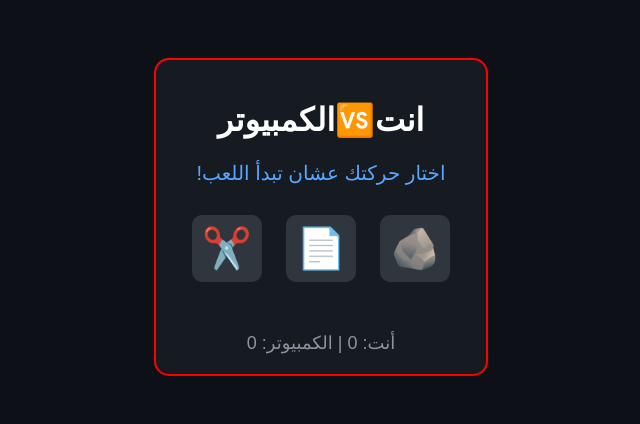
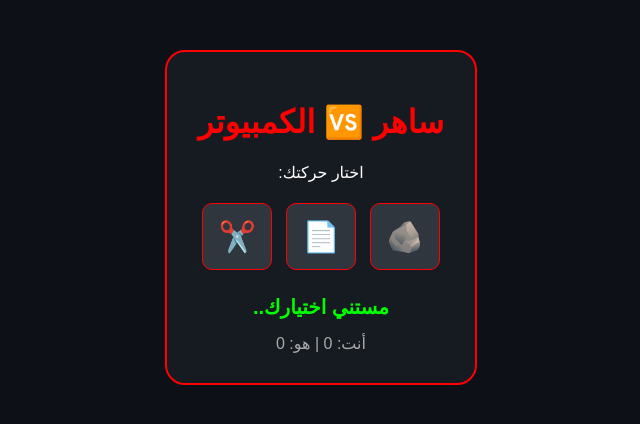
Before and after one commit to BOSTON225/html, a plain HTML site: page game.html in a window 1280 px wide. Shown: the whole page, without its empty margins (319-959 px from the left). Drawn offline with Linux system fonts and the light colour scheme.

Commit message:
Update game.html

```diff
--- a/game.html
+++ b/game.html
@@ -3,94 +3,47 @@
 <head>
     <meta charset="UTF-8">
     <meta name="viewport" content="width=device-width, initial-scale=1.0">
-    <title>ساهر ضد الكمبيوتر</title>
+    <title>لعبة ساهر - حجر ورقة مقص</title>
     <style>
-        body {
-            background-color: #0d1117;
-            color: white;
-            font-family: Arial, sans-serif;
-            text-align: center;
-            padding-top: 50px;
-        }
-        .game-container {
-            border: 2px solid #ff0000;
-            padding: 20px;
-            border-radius: 15px;
-            display: inline-block;
-            background: #161b22;
-        }
-        .choices button {
-            font-size: 40px;
-            padding: 10px;
-            margin: 10px;
-            cursor: pointer;
-            border-radius: 10px;
-            border: none;
-            background: #30363d;
-            transition: 0.2s;
-        }
-        .choices button:hover { background: #ff0000; }
-        #status { font-size: 20px; margin: 20px; color: #58a6ff; }
-        #score { font-size: 18px; color: #8b949e; }
-        .result-box {
-            font-size: 24px;
-            font-weight: bold;
-            margin-top: 10px;
-            min-height: 30px;
-        }
+        body { background: #0d1117; color: white; text-align: center; font-family: Arial; padding-top: 50px; margin: 0; }
+        .game-card { background: #161b22; padding: 30px; border-radius: 20px; border: 2px solid #ff0000; display: inline-block; }
+        h1 { color: #ff0000; }
+        .btn { background: #30363d; border: 1px solid #ff0000; color: white; padding: 15px; font-size: 30px; border-radius: 10px; cursor: pointer; margin: 5px; }
+        .btn:hover { background: #ff0000; }
+        #res { font-size: 20px; margin-top: 20px; color: #00ff00; font-weight: bold; }
+        .score { margin-top: 15px; color: #aaa; }
     </style>
 </head>
 <body>
 
-    <div class="game-container">
-        <h1>انت🆚الكمبيوتر</h1>
+    <div class="game-card">
+        <h1>ساهر 🆚 الكمبيوتر</h1>
+        <p>اختار حركتك:</p>
+        <button class="btn" onclick="play('حجر')">🪨</button>
+        <button class="btn" onclick="play('ورقة')">📄</button>
+        <button class="btn" onclick="play('مقص')">✂️</button>
 
-        <div id="status">اختار حركتك عشان تبدأ اللعب!</div>
-
-        <div class="choices">
-            <button onclick="game('حجر')">🪨</button>
-            <button onclick="game('ورقة')">📄</button>
-            <button onclick="game('مقص')">✂️</button>
-        </div>
-
-        <div id="result" class="result-box"></div>
-
-        <div id="score">أنت: 0 | الكمبيوتر: 0</div>
+        <div id="res">مستني اختيارك..</div>
+        <div class="score">أنت: <span id="u-s">0</span> | هو: <span id="c-s">0</span></div>
     </div>
 
     <script>
-        let userScore = 0;
-        let compScore = 0;
+        let u = 0, c = 0;
+        function play(user) {
+            const options = ['حجر', 'ورقة', 'مقص'];
+            const comp = options[Math.floor(Math.random() * 3)];
+            let result = "";
 
-        function game(userChoice) {
-            const choices = ['حجر', 'ورقة', 'مقص'];
-            const compChoice = choices[Math.floor(Math.random() * 3)];
-            const resultDiv = document.getElementById('result');
-            const scoreDiv = document.getElementById('score');
-            const statusDiv = document.getElementById('status');
-
-            statusDiv.innerText = `إنت اخترت (${userChoice}) والكمبيوتر اختار (${compChoice})`;
-
-            if (userChoice === compChoice) {
-                resultDiv.innerText = "تعادل! 🤝";
-                resultDiv.style.color = "yellow";
-            } else if (
-                (userChoice === 'حجر' && compChoice === 'مقص') ||
-                (userChoice === 'ورقة' && compChoice === 'حجر') ||
-                (userChoice === 'مقص' && compChoice === 'ورقة')
-            ) {
-                resultDiv.innerText = "إنت كسبت يا وحش! 🔥";
-                resultDiv.style.color = "#39d353";
-                userScore++;
+            if (user === comp) { result = "تعادل! 🤝"; }
+            else if ((user === 'حجر' && comp === 'مقص') || (user === 'ورقة' && comp === 'حجر') || (user === 'مقص' && comp === 'ورقة')) {
+                result = "كسبت يا وحش! 🔥"; u++;
             } else {
-                resultDiv.innerText = "الكمبيوتر كسب المرة دي 🤖";
-                resultDiv.style.color = "#ff4444";
-                compScore++;
+                result = "الكمبيوتر كسب! 🤖"; c++;
             }
-
-            scoreDiv.innerText = `أنت: ${userScore} | الكمبيوتر: ${compScore}`;
+            document.getElementById('res').innerText = `إنت: ${user} | هو: ${comp} \n ${result}`;
+            document.getElementById('u-s').innerText = u;
+            document.getElementById('c-s').innerText = c;
         }
     </script>
-
 </body>
 </html>
```
